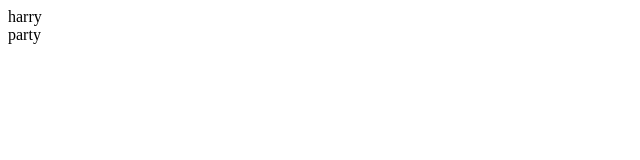
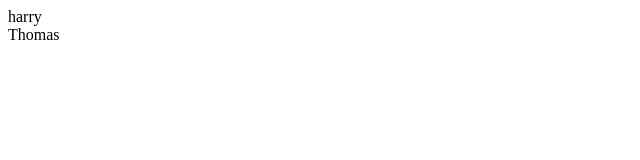
Before and after one commit to kpcrat/kpcrat.github.io, a plain HTML site: page index.html in a window 1280 px wide. Shown: the full height of the page, 0-640 px from the left. Drawn offline with Linux system fonts and the light colour scheme.

Commit message:
edited paragraph

```diff
--- a/index.html
+++ b/index.html
@@ -1,2 +1,2 @@
 <header> harry </header>
-<paragraph> party </paragraph>
+<paragraph> Thomas </paragraph>
```
